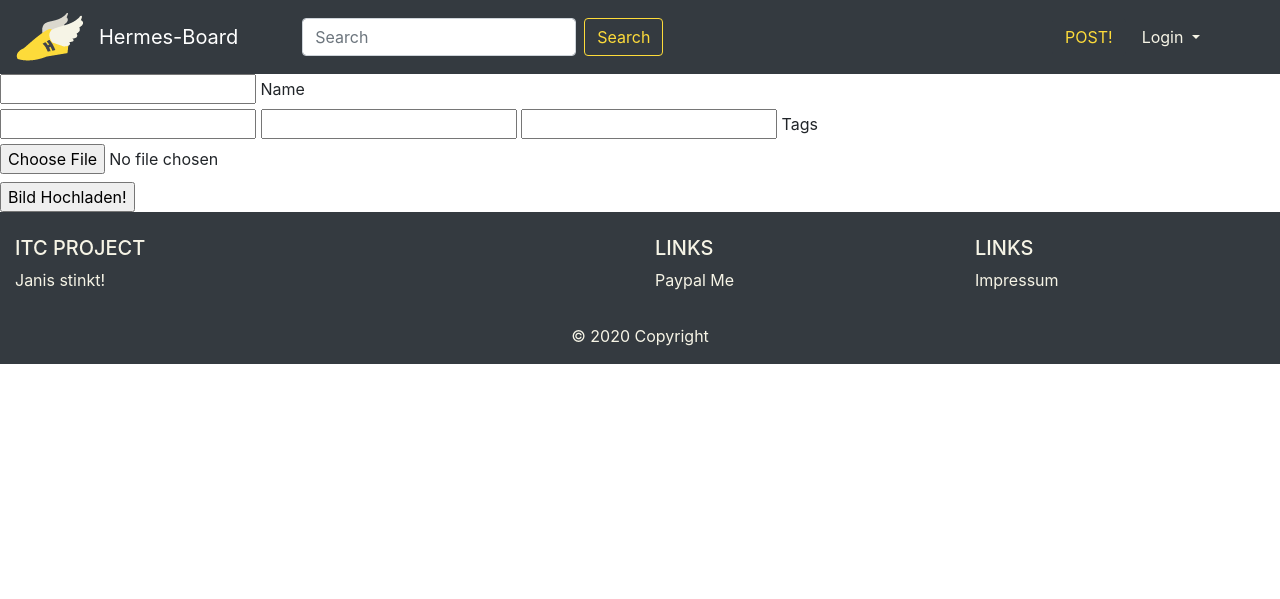
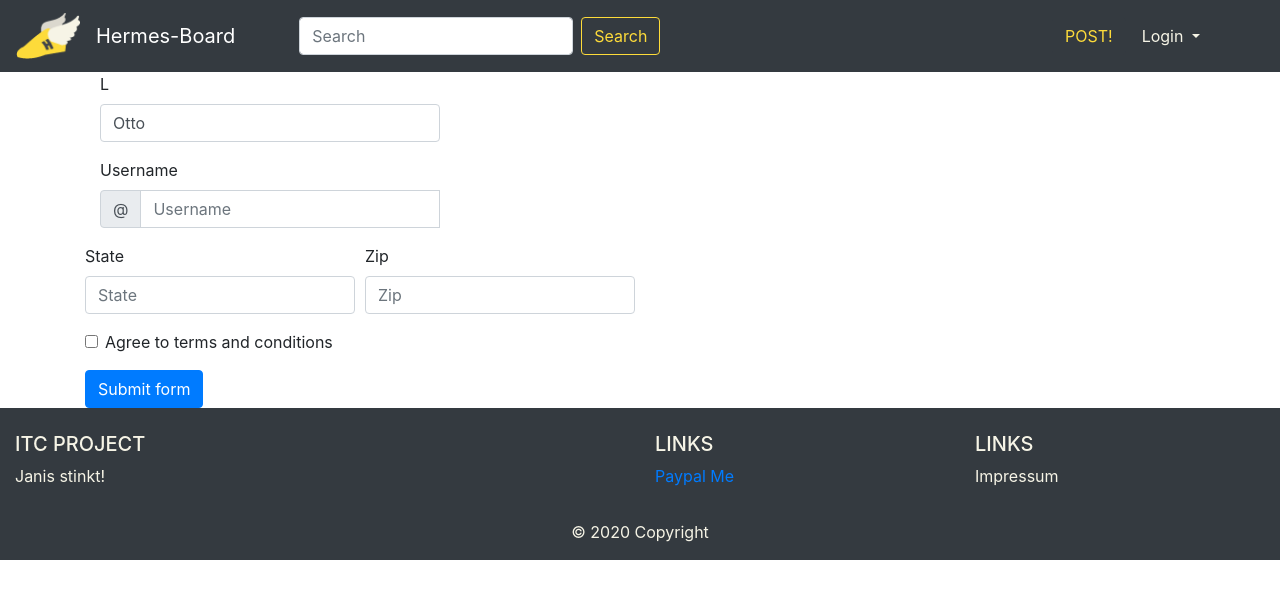
Before and after one commit to heyimsolace/hermes-board, a PHP site: page /img-upload.php in a window 1280 px wide. Shown: the top 599 px of the page. Run offline with PHP 8.4, Linux system fonts and the light colour scheme; some libraries are stand-ins or nearby versions.

Commit message:
Header fix

```diff
--- a/css/style.css
+++ b/css/style.css
@@ -1,9 +1,9 @@
 html {
 
 }
-@font-face {
-    font-family: SansitaSwashed;
-    src: url('/font/SansitaSwashed-Regular.ttf') format('truetype');
+
+.header-logo {
+    width: 64px;
 }
 
 .heel {
@@ -47,7 +47,6 @@ html {
     object-position: 20% 10%; /* try 20px 10px */
     filter: hue-rotate(240deg) blur(50) grayscale(50%);
     -webkit-filter: blur(1pt);
-
 }
 .heel h4 {
 }
@@ -60,3 +59,50 @@ html {
 .login{
     color: #f6f4e6;
 }
+
+
+.postCreation #form-container {
+    width: 80%;
+    margin: 30%;
+
+}
+
+.postCreation row {
+    margin-top: 15px;
+}
+.postCreation row.form-group {
+    padding-left: 15px;
+    padding-right: 15px;
+}
+.postCreation btn {
+    margin-left: 15px;
+}
+
+.postCreation change-link {
+    background-color: #000;
+    border-bottom-left-radius: 6px;
+    border-bottom-right-radius: 6px;
+    bottom: 0;
+    color: #fff;
+    opacity: 0.8;
+    padding: 4px;
+    position: absolute;
+    text-align: center;
+    width: 150px;
+}
+.postCreation change-link:hover {
+    color: #fff;
+    text-decoration: none;
+}
+
+.postCreation img {
+    width: 150px;
+}
+
+.postCreation #editor-container {
+    height: 130px;
+}
+
+a {
+    color: yellow;
+}
--- a/img-upload.php
+++ b/img-upload.php
@@ -2,32 +2,81 @@
 include __DIR__ . '/templates/page_header.php'; // HEADER
 ?>
     <body>
+    <div class="container-sm flex-column flex">
+        <form class="needs-validation" novalidate>
+            <div class="form-row, sign-up">
+                <div class="col-sm-4 mb-3">
+                    <label for="validationCustom02">L</label>
+                    <input type="text" class="form-control" id="validationCustom02" placeholder="Last name" value="Otto" required>
+                    <div class="valid-feedback">
+                        Looks good!
+                    </div>
+                </div>
+                <div class="col-sm-4 mb-3">
+                    <label for="validationCustomUsername">Username</label>
+                    <div class="input-group">
+                        <div class="input-group-prepend">
+                            <span class="input-group-text" id="inputGroupPrepend">@</span>
+                        </div>
+                        <input type="text" class="form-control" id="validationCustomUsername" placeholder="Username" aria-describedby="inputGroupPrepend" required>
+                        <div class="invalid-feedback">
+                            Please choose a username.
+                        </div>
+                    </div>
+                </div>
+            </div>
+            <div class="form-row">
+                <div class="col-sm-3 mb-3">
+                    <label for="validationCustom04">State</label>
+                    <input type="text" class="form-control" id="validationCustom04" placeholder="State" required>
+                    <div class="invalid-feedback">
+                        Please provide a valid state.
+                    </div>
+                </div>
+                <div class="col-sm-3 mb-3">
+                    <label for="validationCustom05">Zip</label>
+                    <input type="text" class="form-control" id="validationCustom05" placeholder="Zip" required>
+                    <div class="invalid-feedback">
+                        Please provide a valid zip.
+                    </div>
+                </div>
+            </div>
+            <div class="form-group">
+                <div class="form-check">
+                    <input class="form-check-input" type="checkbox" value="" id="invalidCheck" required>
+                    <label class="form-check-label" for="invalidCheck">
+                        Agree to terms and conditions
+                    </label>
+                    <div class="invalid-feedback">
+                        You must agree before submitting.
+                    </div>
+                </div>
+            </div>
+            <button class="btn btn-primary" type="submit">Submit form</button>
+        </form>
+    </div>
 
-    <form action="uploader.php" method="POST"  enctype="multipart/form-data">
 
-        <div>
-            <input type="text" name="name-1" id="name-1">
-            <label for="name-1">Name</label>
-        </div>
-
-        <div>
-
-            <input type="text" name="heelTag1" id="heelTag1">
-            <input type="text" name="heelTag2" id="heelTag2">
-            <input type="text" name="heelTag3" id="heelTag3">
-            <label for="heeltags">Tags</label>
-        </div>
-
-        <div>
-            <input type="file" name="file-1" id="file-1">
-            <div class="input-images-1" style="padding-top: .5rem;"></div>
-        </div>
-
-        <div>
-            <input type="submit" name="submit" value="Bild Hochladen!">
-        </div>
-
-    </form>
+    <script>
+        // Example starter JavaScript for disabling form submissions if there are invalid fields
+        (function() {
+            'use strict';
+            window.addEventListener('load', function() {
+                // Fetch all the forms we want to apply custom Bootstrap validation styles to
+                var forms = document.getElementsByClassName('needs-validation');
+                // Loop over them and prevent submission
+                var validation = Array.prototype.filter.call(forms, function(form) {
+                    form.addEventListener('submit', function(event) {
+                        if (form.checkValidity() === false) {
+                            event.preventDefault();
+                            event.stopPropagation();
+                        }
+                        form.classList.add('was-validated');
+                    }, false);
+                });
+            }, false);
+        })();
+    </script>
 
 <?php
 include __DIR__ . '/templates/page_footer.php';
--- a/templates/page_footer.php
+++ b/templates/page_footer.php
@@ -1,5 +1,3 @@
-</div>
-
 <!-- Footer -->
 <footer class="page-footer font-small blue pt-4 bg-dark footer">
     <!-- Footer Links -->
@@ -20,7 +18,7 @@
                 <h5 class="text-uppercase">Links</h5>
                 <ul class="list-unstyled">
                     <li>
-                        <a>Paypal Me</a>
+                        <a href="http://paypal.me/JustinDerks">Paypal Me</a>
                     </li>
                 </ul>
             </div>
--- a/templates/page_header.php
+++ b/templates/page_header.php
@@ -3,19 +3,29 @@
 <head>
     <meta charset="UTF-8">
     <title>Hermes Board</title>
+
+    <script src="https://cdnjs.cloudflare.com/ajax/libs/jquery/2.2.2/jquery.min.js"></script>
     <script src="js/bootstrap.js"></script>
-    <link rel="stylesheet" href="css/style.css" />
-    <link rel="stylesheet" href="css/bootstrap.css" />
+
+    <link rel="stylesheet" href="css/style.css"/>
+    <link rel="stylesheet" href="css/bootstrap.css"/>
     <link rel="shortcut icon" type="image/x-icon" href="img/logo/logo_tiny.png">
 
+    <script src="//cdn.quilljs.com/1.3.6/quill.js"></script>
+    <link href="//cdn.quilljs.com/1.3.6/quill.snow.css" rel="stylesheet"> <!-- Formatter Textbox -->
+
+
+</head>
+<body>
 <!-- Navigation Bar-->
 <nav class="navbar navbar-expand-lg navbar-dark bg-dark">
     <!-- Logo und Schriftzug -->
     <a href="index.php">
-            <img class="navbar-brand" src="img/logo/logo_small.png">
+        <img class="navbar-brand header-logo" src="img/logo/logo_small.png">
     </a>
     <a class="navbar-brand" href="index.php">Hermes-Board</a>
-        <button class="navbar-toggler" type="button" data-toggle="collapse" data-target="#navbarNav" aria-controls="navbarNav" aria-expanded="false" aria-label="Toggle navigation">
+    <button class="navbar-toggler" type="button" data-toggle="collapse" data-target="#navbarNav"
+            aria-controls="navbarNav" aria-expanded="false" aria-label="Toggle navigation">
         <span class="navbar-toggler-icon"></span>
     </button>
     <!-- Searchbar -->
@@ -26,10 +36,13 @@
         </form>
     </div>
     <!-- Create Post -->
-        <a href="postCreation.php"> <button type="button" class="btn btn-dark login">POST!</button> </a>
+    <a href="postCreation.php">
+        <button type="button" class="btn btn-dark login">POST!</button>
+    </a>
     <!-- DropDown -->
     <div class="nav-item dropdown mr-5 ">
-            <div class="nav-link dropdown-toggle login" href="#" id="navbarDropdown" role="button" data-toggle="dropdown" aria-haspopup="true" aria-expanded="false">
+        <div class="nav-link dropdown-toggle login" href="#" id="navbarDropdown" role="button" data-toggle="dropdown"
+             aria-haspopup="true" aria-expanded="false">
             Login
         </div>
         <div class="dropdown-menu dropdown-menu-right" aria-labelledby="navbarDropdown">
@@ -42,5 +55,3 @@
         </div>
     </div>
 </nav>
-</head>
-<body>
```
Also changed, not shown: heelContent.php (+34 -0 lines), postCreation.php (+58 -13 lines). Lines whose indentation alone changed are shown as unchanged.
